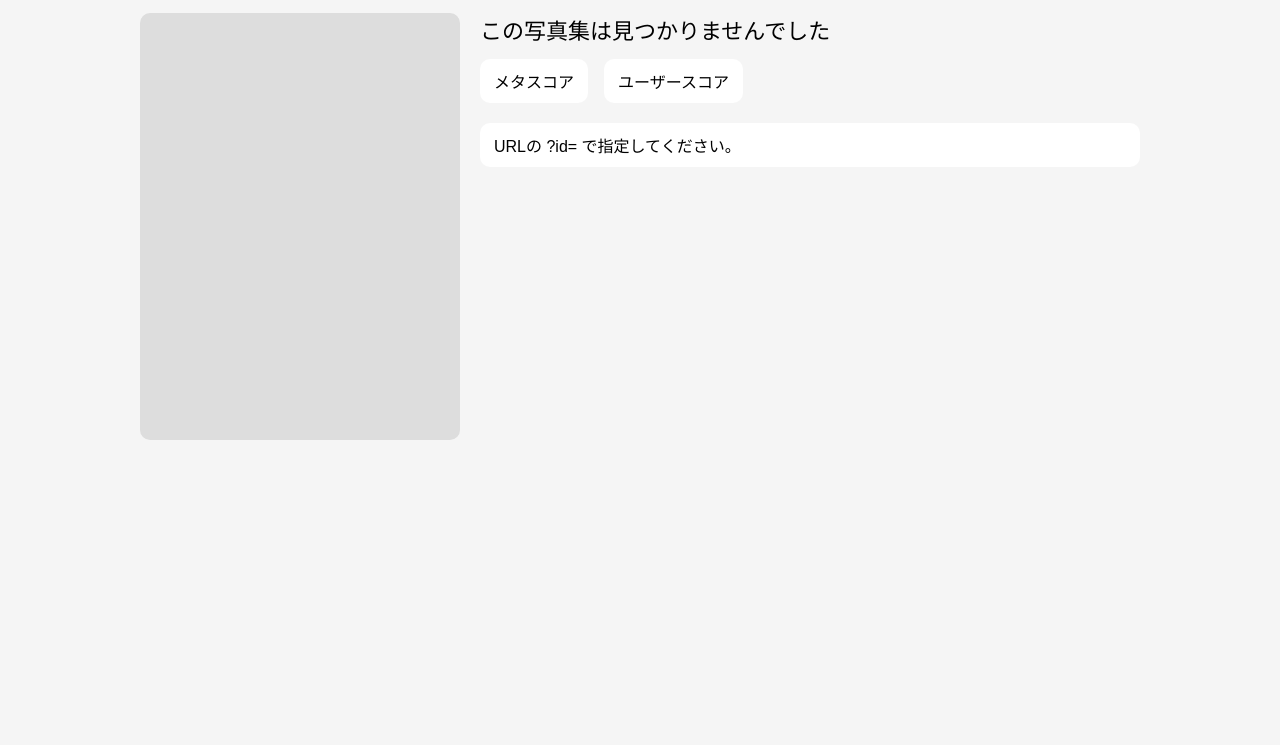
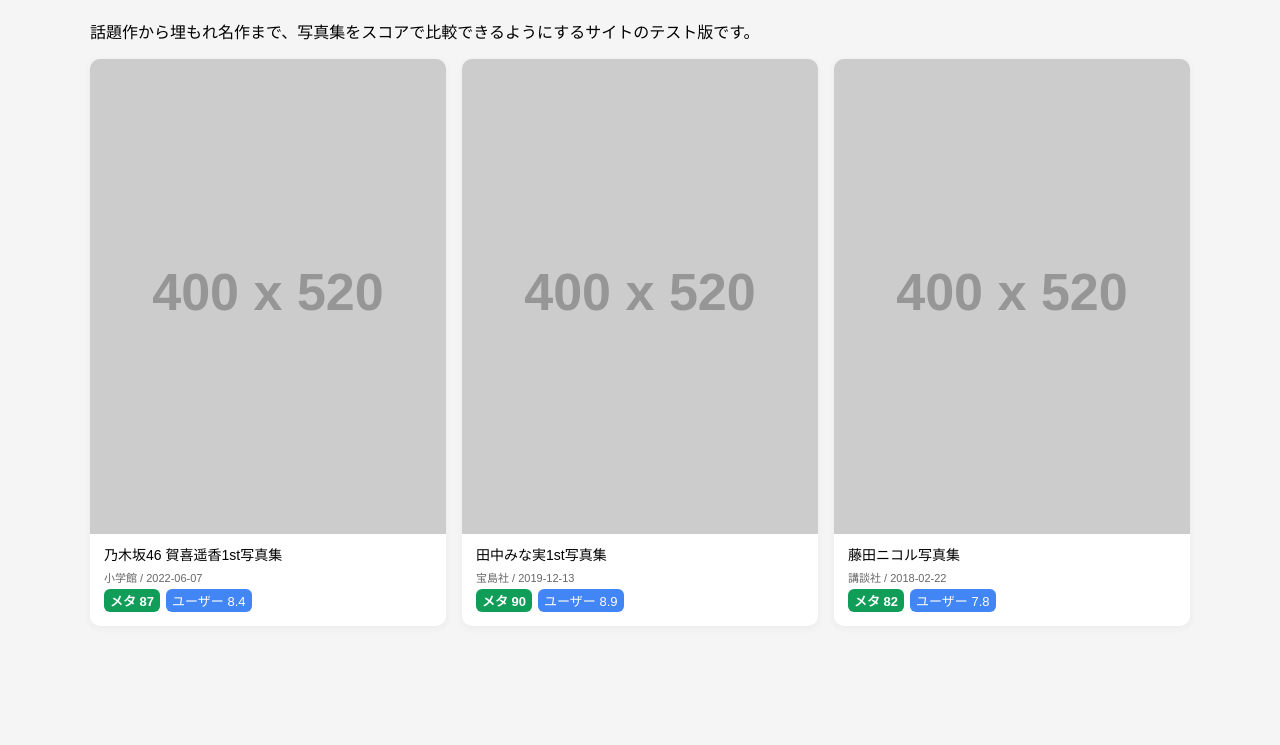
Before and after one commit to gravuirebu/gra-bu, a plain HTML site: page index.html in a window 1280 px wide. Shown: the part 55-800 px from the top of the page. Drawn offline with Linux system fonts and the light colour scheme; placeholder pictures from the web are drawn by us.

Commit message:
Update index.html

```diff
--- a/index.html
+++ b/index.html
@@ -2,88 +2,78 @@
 <html lang="ja">
   <head>
     <meta charset="UTF-8" />
-    <title>写真集詳細 | グラビア部！</title>
+    <title>グラビア部！写真集ランキング</title>
     <style>
-      body { font-family: sans-serif; background: #f5f5f5; margin: 0; }
-      header { background: #000; color: #fff; padding: 12px 16px; }
-      header a { color: #fff; text-decoration: none; }
-      main { max-width: 1000px; margin: 20px auto; padding: 0 16px; display: flex; gap: 20px; }
-      .cover { width: 320px; aspect-ratio: 3/4; background: #ddd center/cover no-repeat; border-radius: 10px; }
-      .info { flex: 1; }
-      .title { font-size: 22px; margin-bottom: 6px; }
-      .sub { color: #666; margin-bottom: 14px; }
-      .score-row { display: flex; gap: 16px; margin-bottom: 20px; }
-      .box { background: #fff; border-radius: 10px; padding: 10px 14px; }
-      .big { font-size: 36px; font-weight: 700; }
+      body { font-family: sans-serif; margin: 0; background: #f5f5f5; }
+      header { background: #000; color: #fff; padding: 14px 20px; }
+      header h1 { margin: 0; font-size: 18px; }
+      main { max-width: 1100px; margin: 20px auto; padding: 0 16px; }
+      .grid { display: grid; grid-template-columns: repeat(auto-fit, minmax(240px, 1fr)); gap: 16px; }
+      .card-link { text-decoration: none; color: inherit; }
+      .card { background: #fff; border-radius: 10px; overflow: hidden; box-shadow: 0 2px 8px rgba(0,0,0,0.05); display: flex; flex-direction: column; }
+      .thumb { width: 100%; aspect-ratio: 3 / 4; background: #ddd center/cover no-repeat; }
+      .content { padding: 12px 14px 14px; flex: 1; display: flex; flex-direction: column; gap: 4px; }
+      .title { font-size: 14px; line-height: 1.4; }
+      .meta { font-size: 11px; color: #666; }
+      .score-row { margin-top: auto; display: flex; gap: 6px; }
+      .score { background: #0f9d58; color: #fff; border-radius: 6px; padding: 2px 6px; font-weight: 600; font-size: 13px; }
+      .userscore { background: #4285f4; color: #fff; border-radius: 6px; padding: 2px 6px; font-size: 13px; }
     </style>
   </head>
   <body>
     <header>
-      <a href="index.html">← 一覧にもどる</a>
+      <h1>グラビア部！写真集ランキング</h1>
     </header>
     <main>
-      <div id="cover" class="cover"></div>
-      <div class="info">
-        <div id="title" class="title"></div>
-        <div id="meta" class="sub"></div>
-        <div class="score-row">
-          <div class="box">
-            <div>メタスコア</div>
-            <div id="metaScore" class="big"></div>
+      <p>話題作から埋もれ名作まで、写真集をスコアで比較できるようにするサイトのテスト版です。</p>
+
+      <div class="grid">
+        <!-- 1冊目 賀喜 -->
+        <a class="card-link" href="detail.html?id=kaki">
+          <div class="card">
+            <div class="thumb" style="background-image:url('https://placehold.co/400x520?text=Kaki');"></div>
+            <div class="content">
+              <div class="title">乃木坂46 賀喜遥香1st写真集</div>
+              <div class="meta">小学館 / 2022-06-07</div>
+              <div class="score-row">
+                <div class="score">メタ 87</div>
+                <div class="userscore">ユーザー 8.4</div>
+              </div>
+            </div>
           </div>
-          <div class="box">
-            <div>ユーザースコア</div>
-            <div id="userScore" class="big"></div>
+        </a>
+
+        <!-- 2冊目 みな実 -->
+        <a class="card-link" href="detail.html?id=minami">
+          <div class="card">
+            <div class="thumb" style="background-image:url('https://placehold.co/400x520?text=Minami');"></div>
+            <div class="content">
+              <div class="title">田中みな実1st写真集</div>
+              <div class="meta">宝島社 / 2019-12-13</div>
+              <div class="score-row">
+                <div class="score">メタ 90</div>
+                <div class="userscore">ユーザー 8.9</div>
+              </div>
+            </div>
           </div>
-        </div>
-        <div class="box" id="desc"></div>
+        </a>
+
+        <!-- 3冊目 ニコル -->
+        <a class="card-link" href="detail.html?id=nicole">
+          <div class="card">
+            <div class="thumb" style="background-image:url('https://placehold.co/400x520?text=Nicole');"></div>
+            <div class="content">
+              <div class="title">藤田ニコル写真集</div>
+              <div class="meta">講談社 / 2018-02-22</div>
+              <div class="score-row">
+                <div class="score">メタ 82</div>
+                <div class="userscore">ユーザー 7.8</div>
+              </div>
+            </div>
+          </div>
+        </a>
+
       </div>
     </main>
-
-    <script>
-      const data = {
-        kaki: {
-          title: "乃木坂46 賀喜遥香1st写真集",
-          meta: "小学館 / 2022-06-07",
-          cover: "https://placehold.co/600x800?text=Kaki",
-          metaScore: 87,
-          userScore: 8.4,
-          desc: "マルタ島ロケ。制服、水着ありで構成が良い。"
-        },
-        minami: {
-          title: "田中みな実1st写真集",
-          meta: "宝島社 / 2019-12-13",
-          cover: "https://placehold.co/600x800?text=Minami",
-          metaScore: 90,
-          userScore: 8.9,
-          desc: "女性人気も高いタイプの写真集。"
-        },
-        nicole: {
-          title: "藤田ニコル写真集",
-          meta: "講談社 / 2018-02-22",
-          cover: "https://placehold.co/600x800?text=Nicole",
-          metaScore: 82,
-          userScore: 7.8,
-          desc: "ポップ路線。"
-        }
-      };
-
-      const params = new URLSearchParams(window.location.search);
-      const id = params.get("id");
-
-      const item = data[id];
-
-      if (item) {
-        document.getElementById("title").textContent = item.title;
-        document.getElementById("meta").textContent = item.meta;
-        document.getElementById("cover").style.backgroundImage = `url('${item.cover}')`;
-        document.getElementById("metaScore").textContent = item.metaScore;
-        document.getElementById("userScore").textContent = item.userScore;
-        document.getElementById("desc").textContent = item.desc;
-      } else {
-        document.getElementById("title").textContent = "この写真集は見つかりませんでした";
-        document.getElementById("desc").textContent = "URLの ?id= で指定してください。";
-      }
-    </script>
   </body>
 </html>
```
